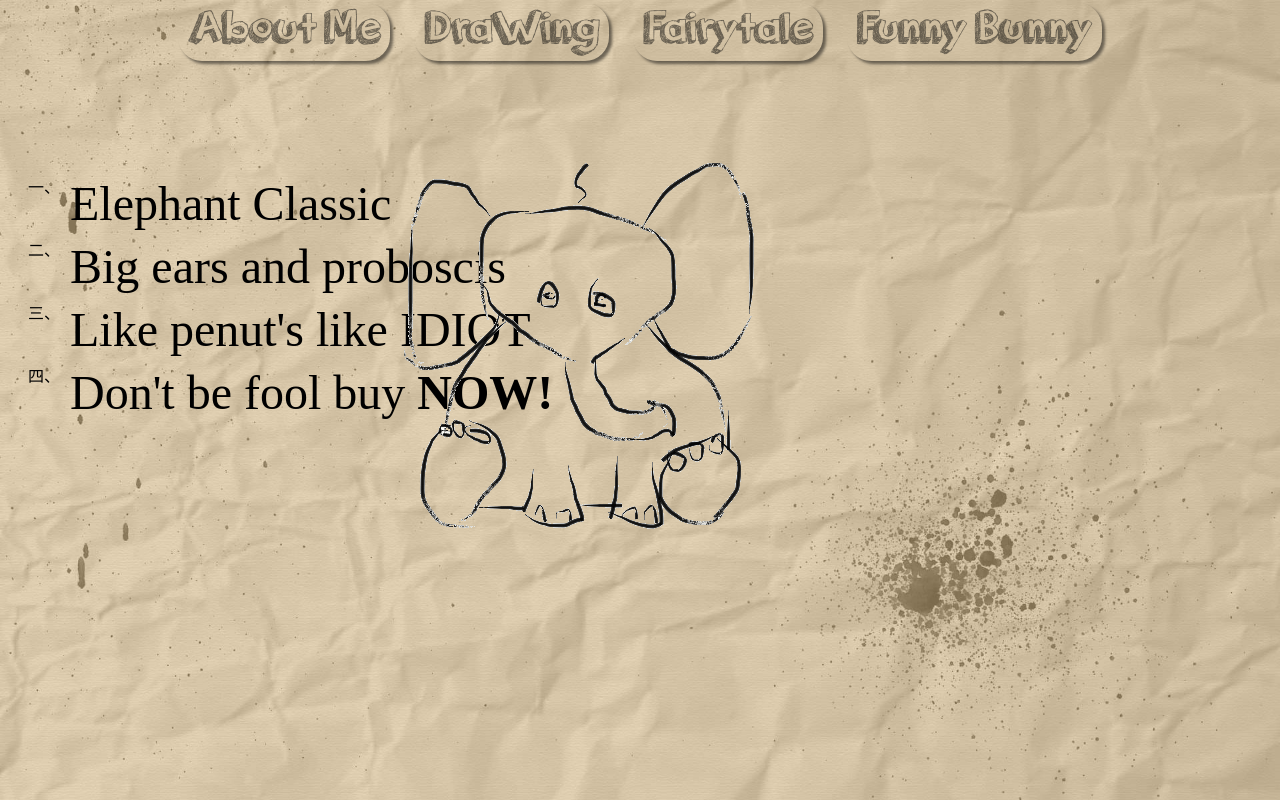
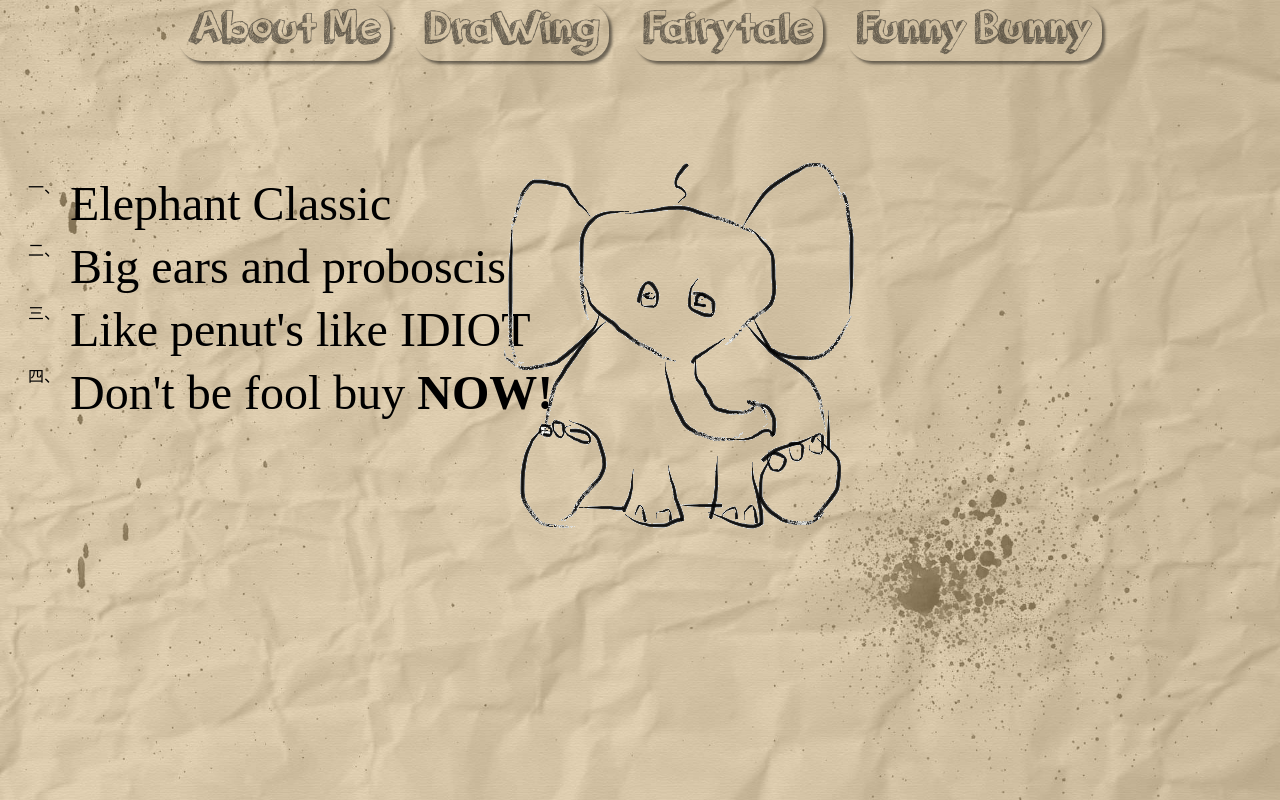
Before and after one commit to Levantado/Levantado.github.io, a plain HTML site: page index.html in a window 1280 px wide. Both pictures are taken after a click on the picture 793 px from the left and 343 px from the top of the page. Drawn offline with Linux system fonts and the light colour scheme; a web font is replaced by a local one.

Commit message:
Centralisation

```diff
--- a/css/style.css
+++ b/css/style.css
@@ -22,7 +22,7 @@ body {background: url("../images/pap2.jpg") no-repeat center center fixed;
 }
 
 .mainNav_cont_item:hover {
-	transition: 0.1s ease-in-out;
+	transition: 0.2s ease-in-out;
 	box-shadow: 1px 1px 1px black;
 	opacity: 1;
 }
@@ -32,14 +32,6 @@ body {background: url("../images/pap2.jpg") no-repeat center center fixed;
 	font-family: "Ojiuce";
 	color: black;
 	text-decoration: none;
-}
-
-
-#opa {
-	position:absolute;
-	opacity:0.5;
-	left: 600px;
-	transition: 0.3s ease-in-out
 }
 
 .leftNav {
@@ -95,5 +87,12 @@ body {background: url("../images/pap2.jpg") no-repeat center center fixed;
 
 .leftNav.selected #opa {
 	opacity:1;
-	left: 400px;
+	left: 500px;
 }
+
+#opa {
+	position:absolute;
+	opacity:0.5;
+	left: 600px;
+	transition: 0.3s ease-in-out
+}
```
Also changed, not shown: index.html (+1 -1 lines).
